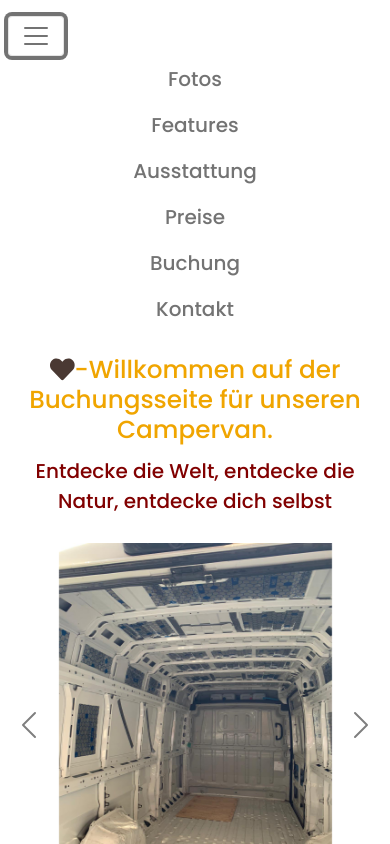
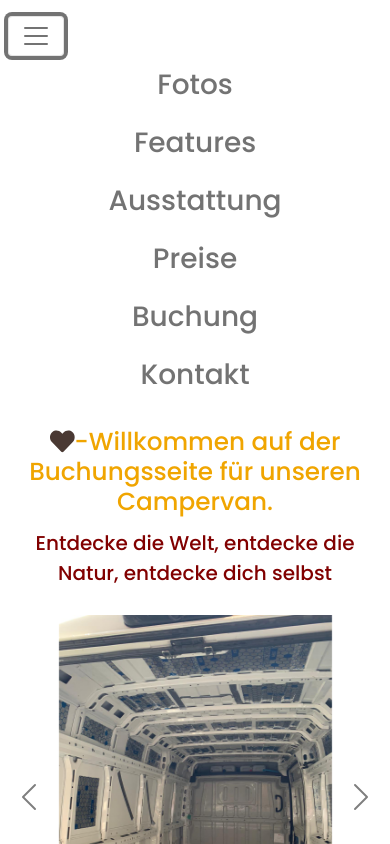
Before and after one commit to RoTeschen/campervan, a plain HTML site: page index.html in a window 390 px wide. Both pictures are taken after a click on the button 35 px from the left and 35 px from the top of the page. Shown: the top 844 px of the page. Drawn offline with nearby package versions, Linux system fonts and the light colour scheme.

Commit message:
Change .nav-link

```diff
--- a/css/styles.css
+++ b/css/styles.css
@@ -17,6 +17,18 @@ body {
 
 .nav-link {
   font-size: 1.25rem;
+}
+
+@media (max-width: 1000px) {
+  .nav-link {
+    font-size: 1.5rem;
+  }
+}
+
+@media (max-width: 600px) {
+  .nav-link {
+    font-size: 1.75rem;
+  }
 }
 
 /* Welcome paragraph  */
```
